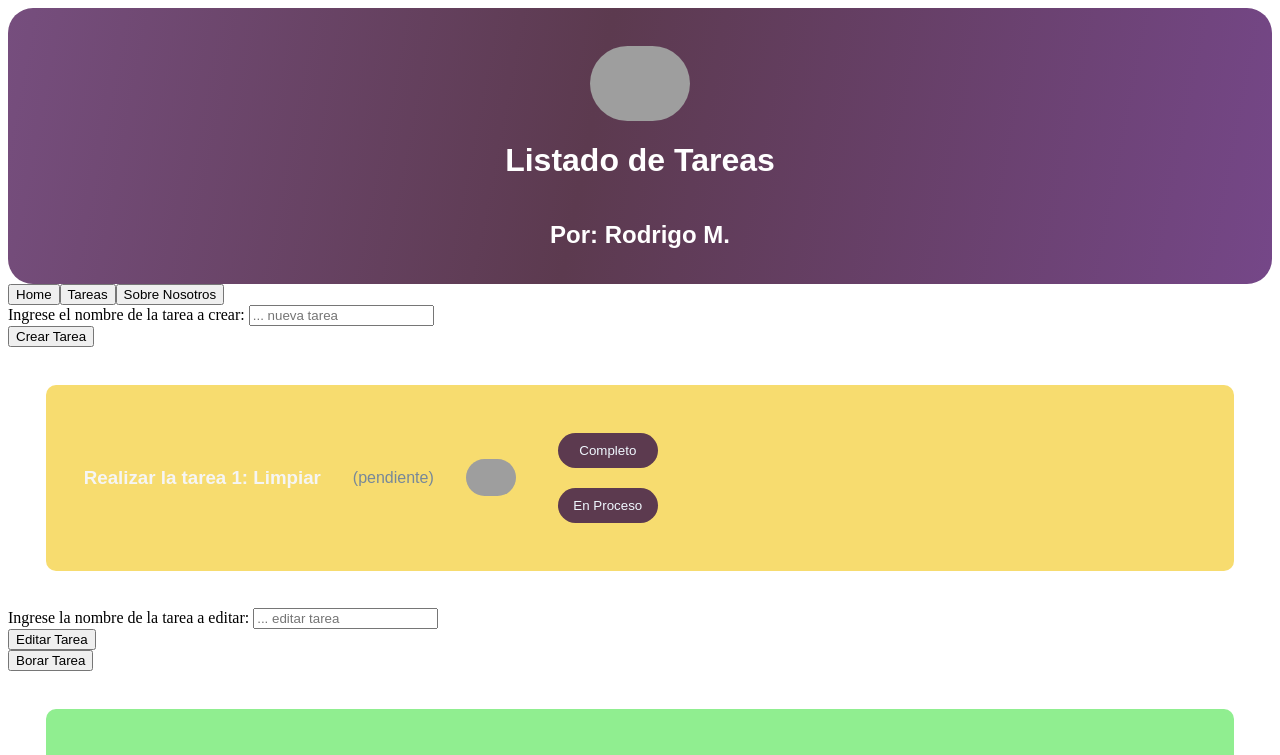
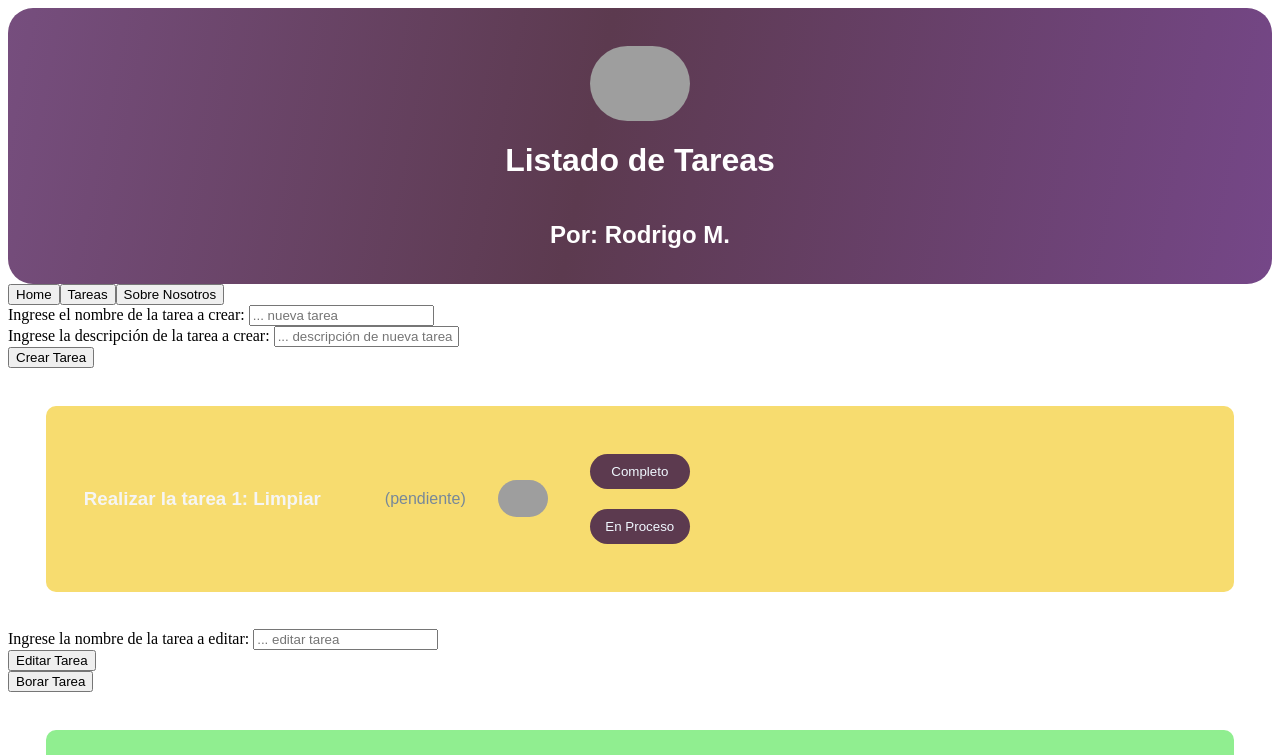
Before and after one commit to Rodrigo-Moscoso/task-list, a React (Create React App) app: page /tareas in a window 1280 px wide. Shown: the top 755 px of the page. Built offline with nearby package versions, Linux system fonts and the light colour scheme; grey boxes are pictures that could not be loaded.

Commit message:
Se incluyo un formulario para incluir nombre y descripción de la tareas nuevas, donde nombre no puede tener menos de 3 caracteres y descripción es opcional

```diff
--- a/src/components/CrearTarea.jsx
+++ b/src/components/CrearTarea.jsx
@@ -2,12 +2,14 @@ import { useState } from "react";
 
 function CrearTarea({ crearNuevaTarea }) {
   const [nuevaTareaNombre, setNuevaTareaNombre] = useState("");
+  const [nuevaTareaDescripcion, setNuevaDescripcion] = useState("");
 
   const handleSubmit = (e) => {
     //La función preventDefault cancela el evento de enviar los datos del form a un backend
     e.preventDefault();
-    crearNuevaTarea(nuevaTareaNombre);
+    crearNuevaTarea(nuevaTareaNombre, nuevaTareaDescripcion);
     setNuevaTareaNombre("");
+    setNuevaDescripcion("");
   };
 
   return (
@@ -22,6 +24,19 @@ function CrearTarea({ crearNuevaTarea }) {
           placeholder="... nueva tarea"
           value={nuevaTareaNombre}
           onChange={(e) => setNuevaTareaNombre(e.target.value)}
+          required
+        />
+      </div>
+      <div>
+        <label htmlFor="descripcion-tarea-nueva">
+          Ingrese la descripción de la tarea a crear:{" "}
+        </label>
+        <input
+          id="descripcion-tarea-nueva"
+          type="text"
+          placeholder="... descripción de nueva tarea"
+          value={nuevaTareaDescripcion}
+          onChange={(e) => setNuevaDescripcion(e.target.value)}
         />
       </div>
       <div>
--- a/src/components/ListaTareas.jsx
+++ b/src/components/ListaTareas.jsx
@@ -85,11 +85,20 @@ function ListaTareas({ nombre, estado }) {
 
   //función para CREAR TAREA
 
-  function crearNuevaTarea(nuevaTarea) {
-    setTareas([
-      ...tareas,
-      { id: tareas.length + 1, nombre: nuevaTarea, estado: "pendiente" },
-    ]);
+  function crearNuevaTarea(nuevaTarea, nuevaDescripcion) {
+    if (nuevaTarea.length < 3) {
+      alert("El nombre de la tarea debe tener más de 3 caracteres");
+    } else {
+      setTareas([
+        ...tareas,
+        {
+          id: tareas.length + 1,
+          nombre: nuevaTarea,
+          descripcion: nuevaDescripcion,
+          estado: "pendiente",
+        },
+      ]);
+    }
   }
 
   //Función para EDITAR TAREA
@@ -122,6 +131,7 @@ function ListaTareas({ nombre, estado }) {
           <Tarea
             id={tarea.id}
             nombre={tarea.nombre}
+            descripcion={tarea.descripcion}
             estado={tarea.estado}
             colocarPendiente={colocarPendiente}
             colocarCompleto={colocarCompleto}
--- a/src/components/Tarea.jsx
+++ b/src/components/Tarea.jsx
@@ -1,6 +1,7 @@
 function Tarea({
   id,
   nombre,
+  descripcion,
   estado,
   colocarPendiente,
   colocarCompleto,
@@ -19,6 +20,7 @@ function Tarea({
       }}
     >
       <h3>{nombre}</h3>
+      <h5>{descripcion}</h5>
       <p>({estado})</p>
       {estado === "completo" ? (
         <img
```
